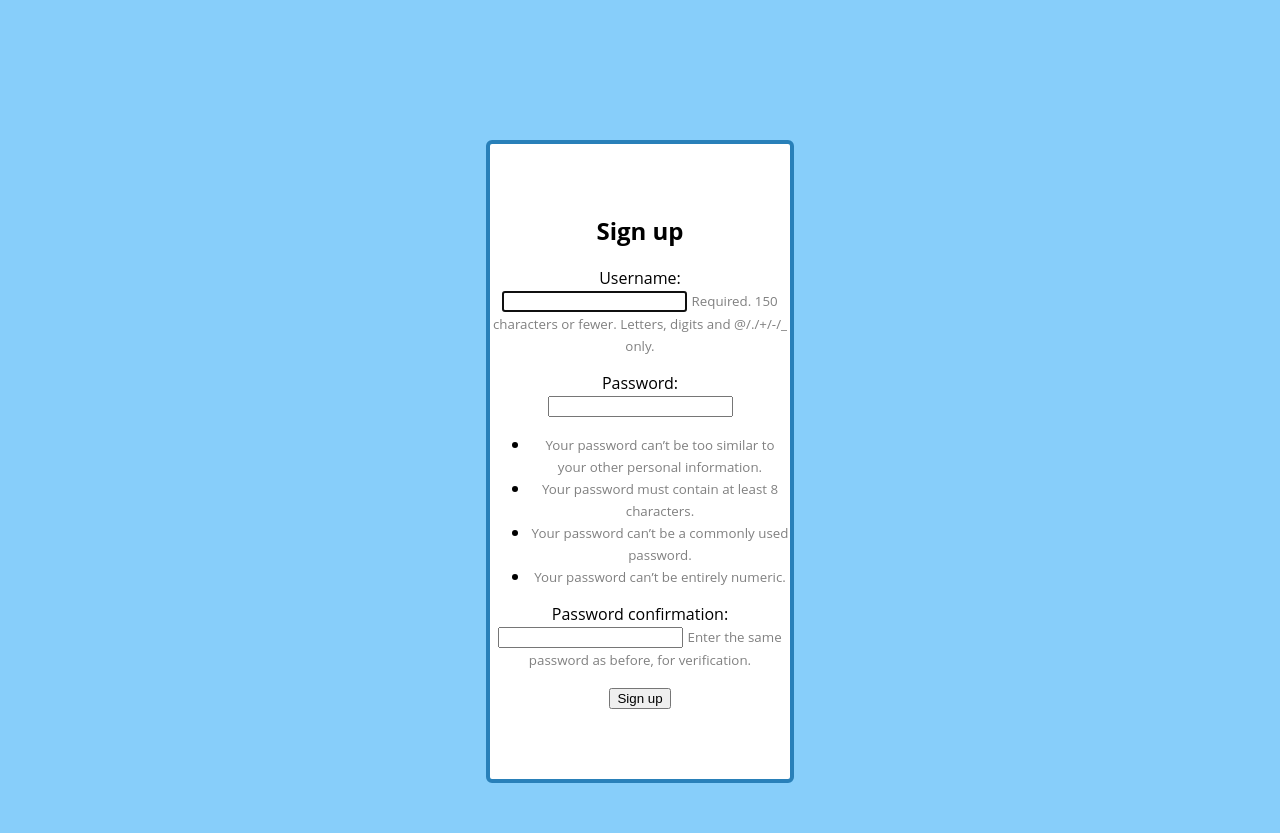
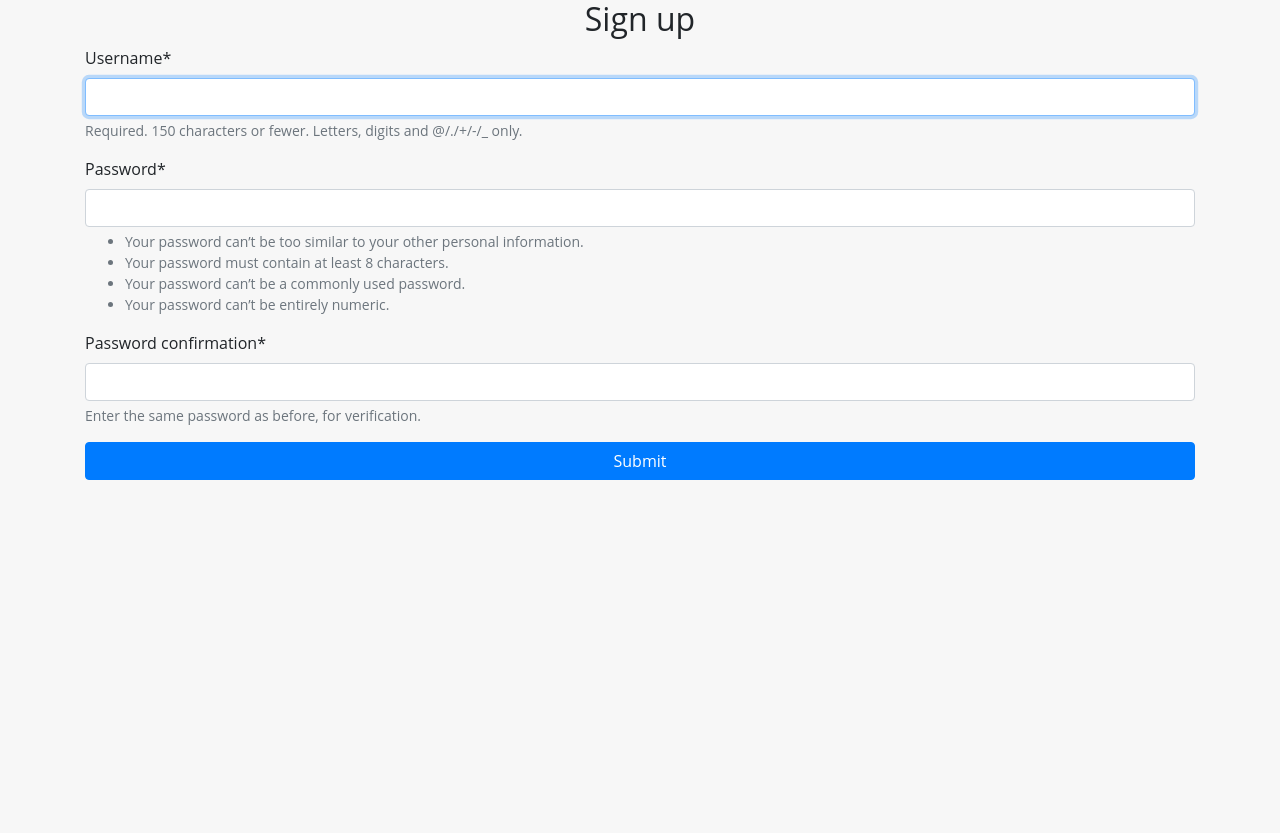
Before and after one commit to boboyan/sprint2burger, a Django app: page /signup/ in a window 1280 px wide. After the commit the page ends 480 px from the top, so only its background shows below. Run offline with Django 4.2, Linux system fonts and the light colour scheme; some libraries are stand-ins or nearby versions.

Commit message:
registration pages

```diff
--- a/myshop/settings.py
+++ b/myshop/settings.py
@@ -46,6 +46,7 @@ INSTALLED_APPS = [
     'cart.apps.CartConfig',
     'orders.apps.OrdersConfig',
     'payment.apps.PaymentConfig',
+    'crispy_forms'
 ]
 
 MIDDLEWARE = [
@@ -151,3 +152,5 @@ LOGIN_REDIRECT_URL = '/'
 LOGOUT_REDIRECT_URL = '/'
 
 EMAIL_BACKEND = 'django.core.mail.backends.console.EmailBackend'
+
+CRISPY_TEMPLATE_PACK = 'bootstrap4'
--- a/shop/forms.py
+++ b/shop/forms.py
@@ -7,4 +7,4 @@ from django.contrib.auth.forms import UserCreationForm
 class SignUpForm(UserCreationForm):
     class Meta:
         model = User
-        fields = ('username', 'password1', 'password2', )
+        fields = ('username', 'password1', 'password2')
--- a/shop/static/css/registration.css
+++ b/shop/static/css/registration.css
@@ -1,17 +1,4 @@
 body{
   font-family: 'Open Sans', sans-serif;
-  background: lightskyblue;
-  margin: 0 auto 0 auto;
-  width:100%;
-  text-align:center;
-  margin: 0px 0px 20px 0px;
+  background: #f7f7f7;
 }
-
-.box{
-  background:white;
-  width:300px;
-  border-radius:6px;
-  margin: 140px auto 50px auto;
-  padding:50px 0px 70px 0px;
-  border: #2980b9 4px solid;
-}
--- a/shop/templates/shop/signup.html
+++ b/shop/templates/shop/signup.html
@@ -1,26 +1,19 @@
 <!DOCTYPE html>
 {% load static %}
+{% load crispy_forms_tags %}
 <head>
+    <meta charset="UTF-8">
+    <meta name="viewport" content="width=device-width, initial-scale=1">
+    <link rel="stylesheet" href="https://cdn.jsdelivr.net/npm/bootstrap@4.6.1/dist/css/bootstrap.min.css">
     <link href="{% static "css/registration.css" %}" rel="stylesheet">
 </head>
 <body>
-<div class="box">
-<h2>Sign up</h2>
+      <div class="container">
           <form method="post">
+             <h2 class="text-center">Sign up</h2>
              {% csrf_token %}
-    {% for field in form %}
-      <p>
-        {{ field.label_tag }}<br>
-        {{ field }}
-        {% if field.help_text %}
-          <small style="color: grey">{{ field.help_text }}</small>
-        {% endif %}
-        {% for error in field.errors %}
-          <p style="color: red">{{ error }}</p>
-        {% endfor %}
-      </p>
-    {% endfor %}
-    <button type="submit">Sign up</button>
+             {{ form|crispy }}
+             <button type="submit" class="btn btn-primary btn-block">Submit</button>
           </form>
       </div>
 <body>
```
Also changed, not shown: templates/registration/login.html (+20 -9 lines), templates/registration/password_reset_form.html (+13 -10 lines), static/img/no_image.png (deleted). Lines whose indentation alone changed are shown as unchanged.
